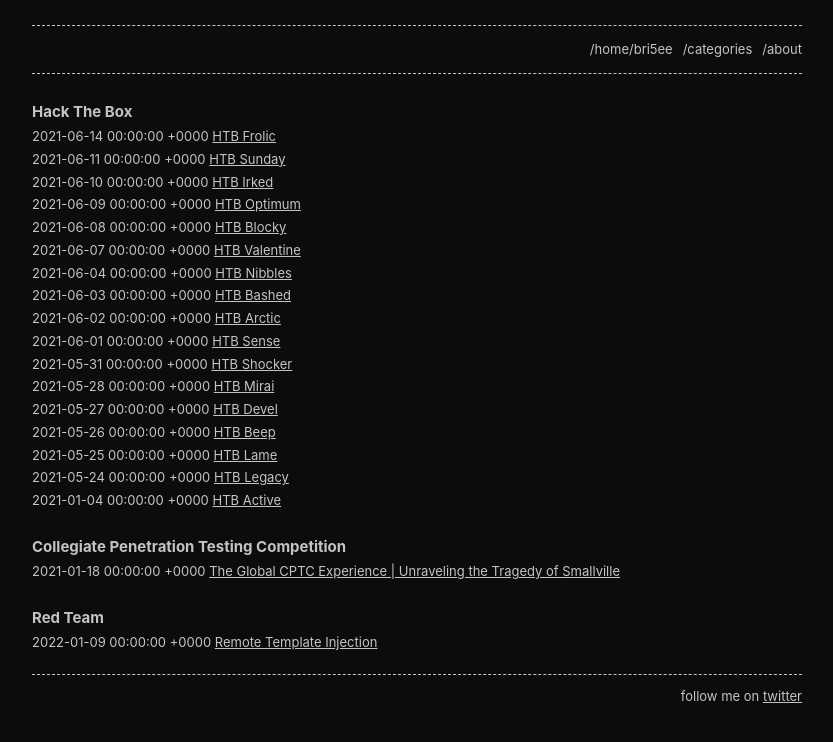
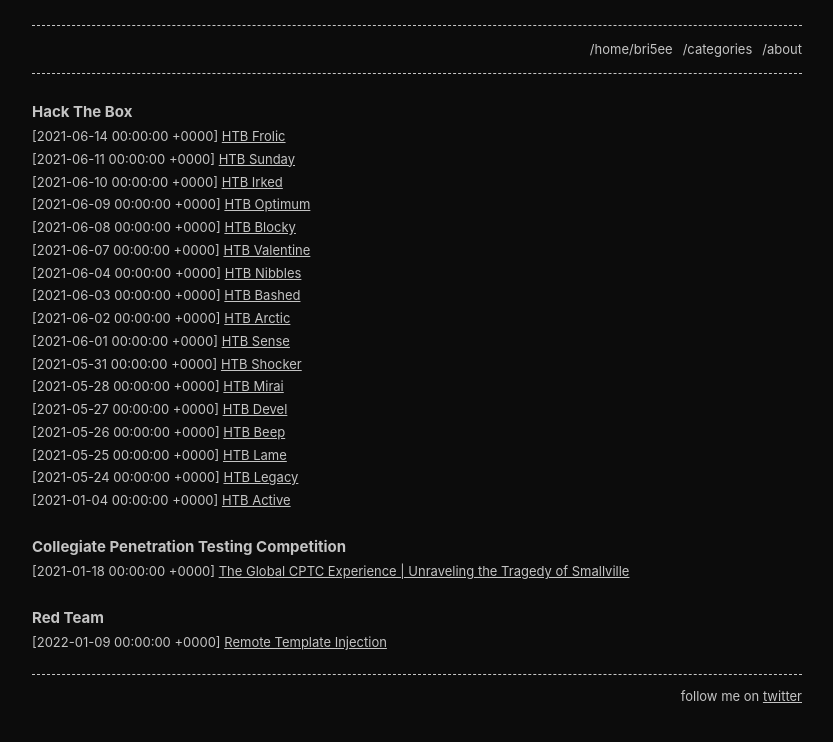
Before and after one commit to notbricey/brisee.github.io, a Jekyll site: the page built from categories.html, in a window 1280 px wide. Shown: the top 742 px of the page, without its empty margins (223-1056 px from the left). Built offline with Jekyll 4.4.1, drawn with Linux system fonts in a browser that asks for light colours.

```diff
--- a/categories.html
+++ b/categories.html
@@ -16,7 +16,7 @@ title: /categories
     <a name="{{ category_name | slugize }}"></a>
     {% for post in site.categories[category_name] %}
     <article class="archive-item">
-      {{ post.date }} <a href="{{ site.baseurl }}{{ post.url }}">{{post.title}}</a>
+      [{{ post.date }}] <a href="{{ site.baseurl }}{{ post.url }}">{{post.title}}</a>
     </article>
     {% endfor %}
   </div>
```
